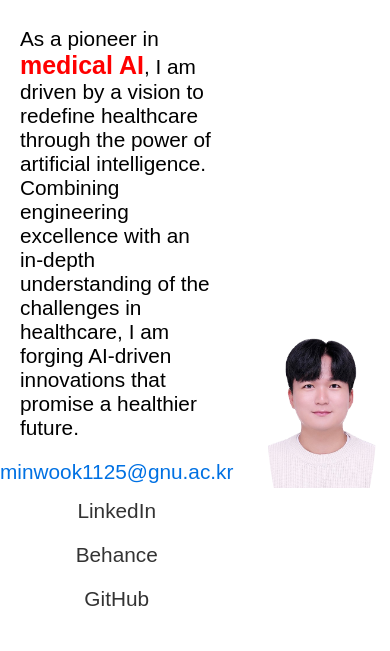
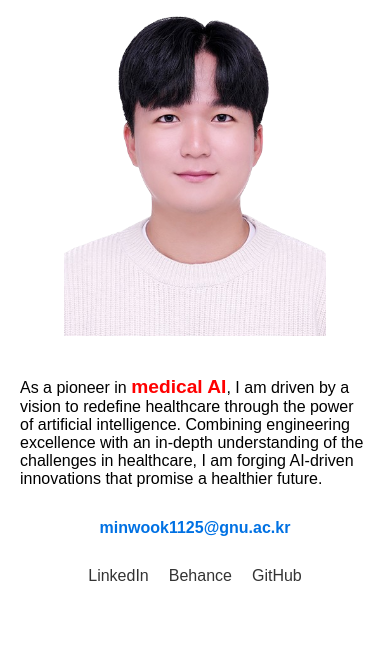
Before and after one commit to minwook1125/Minwook-Kwon-portfolio, a website: page public/homepage.html in a window 390 px wide. Shown: the part 193-844 px from the top of the page. Drawn offline with Linux system fonts and the light colour scheme.

Commit message:
Resolve merge conflicts

```diff
--- a/public/homepage.html
+++ b/public/homepage.html
@@ -35,12 +35,16 @@
                 </div>
                 <div class="right-content">
                     <p>As a pioneer in <span class="highlight">medical AI</span>, I am driven by a vision to redefine healthcare through the power of artificial intelligence. Combining engineering excellence with an in-depth understanding of the challenges in healthcare, I am forging AI-driven innovations that promise a healthier future.</p>
-                    <a href="mailto:minwook1125@gnu.ac.kr" class="email">minwook1125@gnu.ac.kr</a>
-                    <div class="social-links">
-                        <a href="#" class="social-link">LinkedIn</a>
-                        <a href="#" class="social-link">Behance</a>
-                        <a href="https://github.com/minwook1125" class="social-link">GitHub</a>
+                    <div class="contact-container">
+                        <a href="mailto:minwook1125@gnu.ac.kr" class="email">minwook1125@gnu.ac.kr</a>
+                        <div class="social-links">
+                            <a href="#" class="social-link">LinkedIn</a>
+                            <a href="#" class="social-link">Behance</a>
+                            <a href="https://github.com/minwook1125" class="social-link">GitHub</a>
+                        </div>
                     </div>
+
+
                 </div>
             </div>
             <!-- Additional image at the bottom -->
--- a/public/style.css
+++ b/public/style.css
@@ -193,7 +193,9 @@ main {
 }
 .social-links {
     display: flex;
+    flex-wrap: wrap;
     justify-content: center; /* 가로 방향 가운데 정렬합니다. */
+    gap: 10px;
     width: 100%; /* 부모 컨테이너의 전체 너비를 사용합니다. */
 }
 
@@ -211,17 +213,18 @@ main {
 }
 
 .email {
-    display: block; /* 블록 요소로 만듦으로써 줄바꿈이 일어나게 합니다. */
-    margin: 20px 100px; /* 위아래로 20px 마진을 줍니다. */
-    font-size: 1em;
-    color: #0071e3;
-    text-decoration: none;
+    font-weight: bold; /* Optionally make the email stand out */
+    color: #0071e3; /* Use a distinctive color */
+    padding: 10px 0; /* Add some padding above and below the email */
+    order: -1; /* Make sure the email comes first */
+    width: 100%; /* Ensure the email takes the full width to be on its own line */
+    text-align: center; /* Center the email text */
 }
 
 /* 연락처 및 소셜 미디어 링크 컨테이너 스타일 */
 .contact-container {
     display: flex; /* Flexbox를 사용하여 아이템을 라인에 배치합니다. */
-    flex-direction: column; /* 아이템들이 세로로 나열되도록 합니다. */
+    flex-direction: column;
     align-items: center; /* 세로 방향 가운데 정렬합니다. */
 }
 body {
@@ -251,6 +254,11 @@ body, #home{
 
     .left-content, .right-content {
         grid-column: 1;
+        font-size: 1em;
+    }
+
+    .left-content{
+        font-size: 1.5em;
     }
 
     .profile-image {
@@ -258,18 +266,67 @@ body, #home{
         width: 150px;
     }
 
-    .contact-info, .social-links {
-        flex-direction: column;
-        align-items: center;
+    .contact-container {
+    display: flex;
+    flex-direction: column;
+    align-items: center;
+    text-align: center;
     }
 
-    .email, .social-link {
-        margin: 5px 0;
+    .social-links-row {
+        display: flex;
+        justify-content: center;
+        gap: 10px; /* Adjust the gap as needed */
     }
+
+    .social-link, .email {
+        margin: 5px; /* Adjust the margin as needed */
+        text-decoration: none;
+    }
+
+    .email {
+        font-weight: bold; /* Optionally make the email stand out */
+        color: #0071e3; /* Use a distinctive color */
+        padding-bottom: 10px; /* Add some padding below the email */
+    }
+
 
     .profile-image-large {
         grid-row: 2; /* Place the image in the second row */
         max-height: 50vh; /* Adjust for smaller screens */
     }
 
+/*    .email {*/
+/*    display: block; !* 블록 요소로 만듦으로써 줄바꿈이 일어나게 합니다. *!*/
+/*    font-size: 1em;*/
+/*    color: #0071e3;*/
+/*    text-decoration: none;*/
+/*}*/
+    /* Reorder the elements */
+    .left-content {
+        order: 1; /* Hi text comes first */
+    }
+
+    .profile-image-large {
+        order: 2; /* Image comes second */
+        grid-column: 1; /* Take full width */
+        padding-top: 0; /* Remove additional padding if present */
+    }
+
+    .right-content {
+        order: 3; /* Remaining text comes last */
+    }
+
+    /* Ensure the image takes appropriate space */
+    .profile-image-large img {
+        max-width: 100%; /* Full width of its container */
+        height: auto; /* Maintain aspect ratio */
+        clip-path: none; /* Remove clipping if you want to display the full image */
+    }
+
+    /* Since .profile-content becomes a single column, we don't need grid-template-columns defined */
+    .profile-content {
+        grid-template-columns: none;
+        grid-template-rows: auto; /* Rows adapt to content size */
+    }
 }
```
